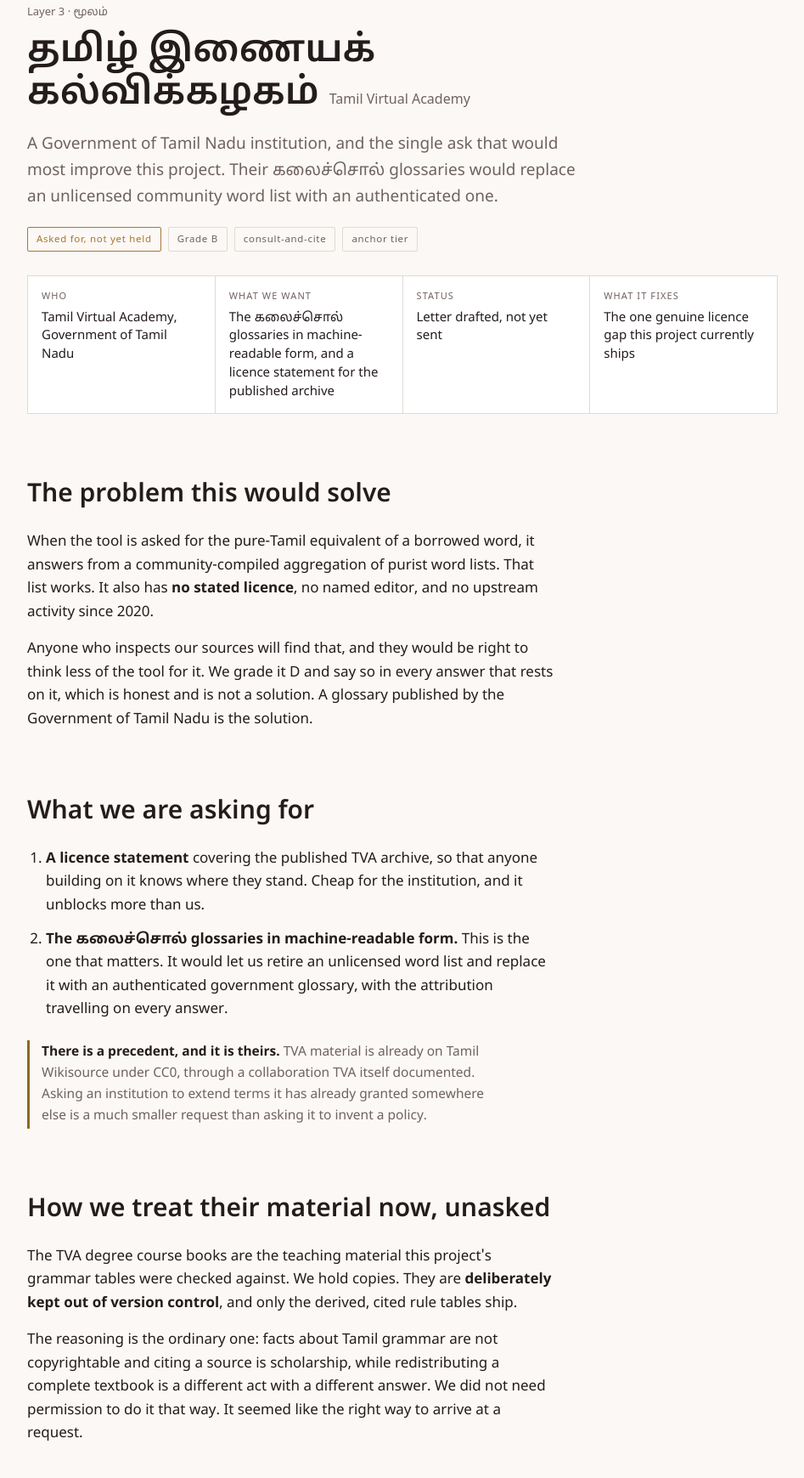
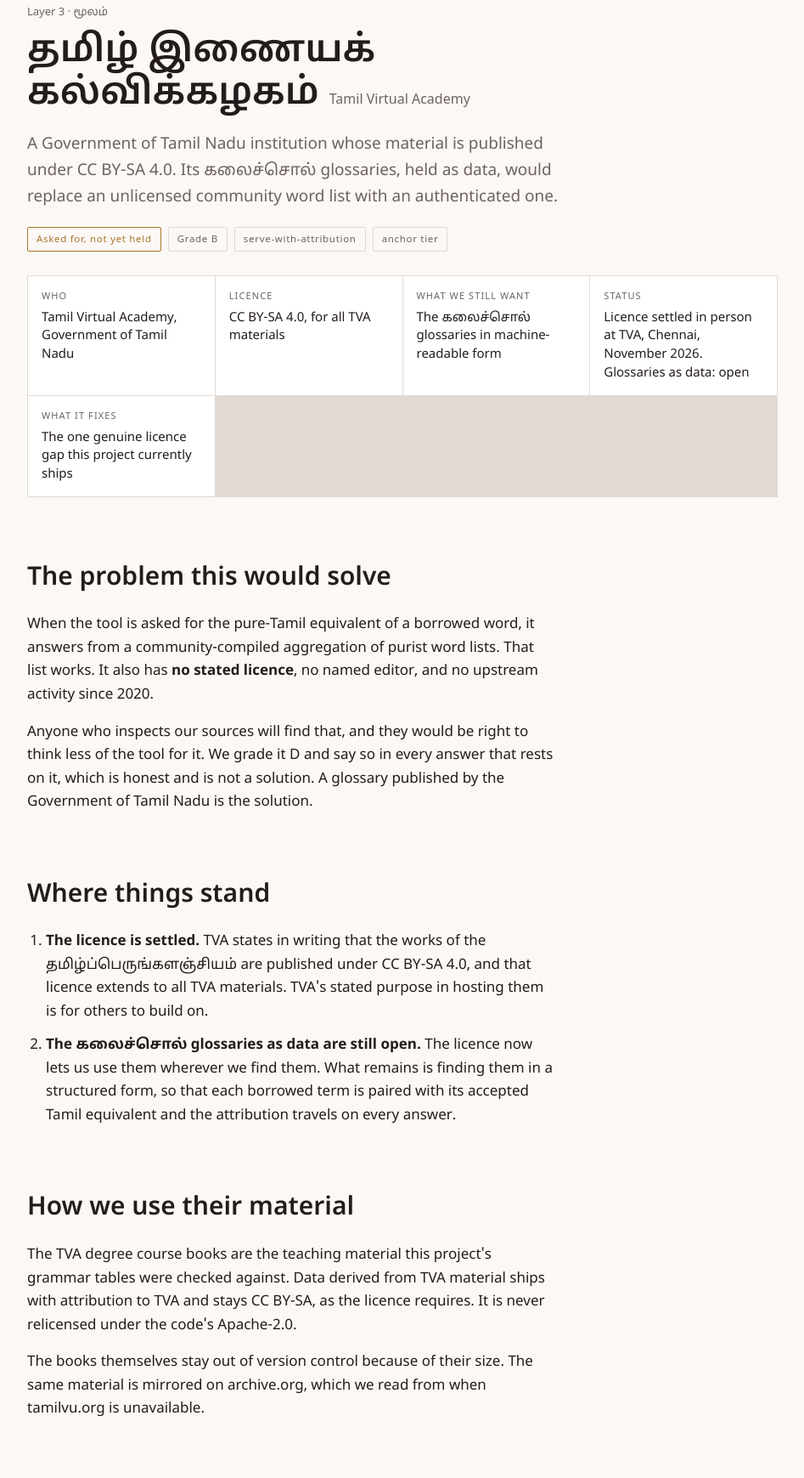
Before and after one commit to ief-global/thamizh-ai, an Astro site: page /sources/tva in a window 1280 px wide. Shown: the part 101-1840 px from the top of the page at 85% size, without its empty margins (166-1113 px from the left). Built offline with nearby package versions, Linux system fonts and the light colour scheme; Astro itself is replaced by a stand-in of ours.

Commit message:
Show TVA as CC BY-SA 4.0 and carry the post-ruling figures
/sources/tva was written around an ask: "Letter drafted, not yet sent". The licence question was
settled in person at TVA, Chennai, in November 2026 (D-021): TVA states CC BY-SA 4.0 in writing for
the works of the தமிழ்ப்பெருங்களஞ்சியம், extended to all TVA materials. The page now says where things
stand: licence settled, the கலைச்சொல் glossaries as data still open. It also says how we use the
material (derived data with attribution, share-alike, never Apache-2.0) and links the reply record
and D-021 in place of the unsent letter. The home page's one-line summary changes to match.

src/data/sources.json is regenerated by scripts/sync-sources.py from the code repo's registry, where
TVA moved to serve-with-attribution.

/status carries the figures after ruling (e), D-022 (பிராகிருதம் is its own class, not வடசொல்):
origin 92/12/2, 270 tests.

```diff
--- a/src/data/sources.json
+++ b/src/data/sources.json
@@ -182,13 +182,13 @@
       "authority": null,
       "tier": "anchor",
       "grade": "B",
-      "licence": "Government of Tamil Nadu / Tamil Virtual Academy — no redistribution grant located.",
+      "licence": "CC BY-SA 4.0 — stated in writing by the Tamil Virtual Academy for the works of the தமிழ்ப்பெருங்களஞ்சியம் (tamilvu.org, கணித்தமிழ்ப் பேரவை page), and extended to all TVA materials (2026-11).",
       "licence_status": "stated",
-      "redistribution": "consult-and-cite",
-      "attribution": "Tamil Virtual Academy கலைச்சொல் glossaries, Government of Tamil Nadu.",
+      "redistribution": "serve-with-attribution",
+      "attribution": "Tamil Virtual Academy (தமிழ் இணையக் கல்விக்கழகம்), Government of Tamil Nadu — கலைச்சொல் glossaries. CC BY-SA 4.0.",
       "pin": "not yet pinned — snapshot is a queued network task",
       "maintenance": "institutionally published; snapshot not yet taken",
-      "notes": "The intended authenticated replacement for S2PT's job. The TVA course books are already treated this way: the ePUBs stay gitignored in the design repo and only derived, cited rule tables ship — facts are not copyrightable and citing the source is scholarship, but the wording is expression.",
+      "notes": "The intended authenticated replacement for S2PT's job. Licence resolved 2026-11-24 (D-021): CC BY-SA 4.0, so TVA-derived data may ship with attribution and stays share-alike, never Apache-2.0. TVA's own servers are unreliable; read from the archive.org mirror (archive.org/details/TamilVirtualAcademy) when tamilvu.org is down.",
       "adapter_status": "stub — raises NotImplementedError",
       "supersession": null
     }
--- a/src/data/status.json
+++ b/src/data/status.json
@@ -4,12 +4,12 @@
   "source": "https://github.com/ief-global/thamizh-mcp-design/blob/main/CODE-STATUS.md",
   "figures": {
     "tools": 9,
-    "tests": 266,
+    "tests": 270,
     "tests_note": "5 skip without a live foma install",
     "sweep_words": 108,
-    "origin_correct": 91,
+    "origin_correct": 92,
     "origin_unknown": 12,
-    "origin_wrong": 3,
+    "origin_wrong": 2,
     "formation_decoded": 26,
     "formation_in_scope": 29,
     "classical_verses": { "tholkappiyam": 1486, "nannul": 462 },
--- a/src/pages/index.astro
+++ b/src/pages/index.astro
@@ -20,7 +20,7 @@ const pages = {
   sources: [
     ['/sources/thamizhimorph', 'The FST we wrap, and the wider Thamizhi suite. The build starts here.'],
     ['/sources/project-madurai', 'The pinned Tholkappiyam and Nannūl every claim quotes.'],
-    ['/sources/tva', 'The கலைச்சொல் glossaries we are asking for.'],
+    ['/sources/tva', 'Its material, under CC BY-SA 4.0, and the கலைச்சொல் glossaries we still need as data.'],
     ['/sources/aalamaram', 'The treebank we have adopted and not yet obtained.'],
     ['/sources/ilakkanam', 'The benchmark we measure ourselves against.'],
     ['/sources/madras-lexicon', 'Closed with a reason, published rather than hidden.'],
--- a/src/pages/sources/tva.astro
+++ b/src/pages/sources/tva.astro
@@ -3,20 +3,22 @@ import SourcePage from '../../layouts/SourcePage.astro';
 ---
 <SourcePage
   title="Tamil Virtual Academy"
-  description="The கலைச்சொல் glossaries we are asking the Tamil Virtual Academy for, and what they would fix."
+  description="The Tamil Virtual Academy's material, published under CC BY-SA 4.0, and the கலைச்சொல் glossaries we still need as data."
   registryKey="kalaichol"
   tamil="தமிழ் இணையக் கல்விக்கழகம்"
   english="Tamil Virtual Academy"
   state="asked-for"
-  lede="A Government of Tamil Nadu institution, and the single ask that would most improve this project. Their கலைச்சொல் glossaries would replace an unlicensed community word list with an authenticated one."
+  lede="A Government of Tamil Nadu institution whose material is published under CC BY-SA 4.0. Its கலைச்சொல் glossaries, held as data, would replace an unlicensed community word list with an authenticated one."
   facts={[
     { label: 'Who', value: 'Tamil Virtual Academy, Government of Tamil Nadu' },
-    { label: 'What we want', value: 'The கலைச்சொல் glossaries in machine-readable form, and a licence statement for the published archive' },
-    { label: 'Status', value: 'Letter drafted, not yet sent' },
+    { label: 'Licence', value: 'CC BY-SA 4.0, for all TVA materials' },
+    { label: 'What we still want', value: 'The கலைச்சொல் glossaries in machine-readable form' },
+    { label: 'Status', value: 'Licence settled in person at TVA, Chennai, November 2026. Glossaries as data: open' },
     { label: 'What it fixes', value: 'The one genuine licence gap this project currently ships' },
   ]}
   derivesFrom={[
-    { label: 'the drafted letter', href: 'https://github.com/ief-global/thamizh-mcp-design/blob/main/sources/correspondence/2026-08-08-tamil-virtual-academy.md' },
+    { label: 'the reply record', href: 'https://github.com/ief-global/thamizh-mcp-design/blob/main/sources/correspondence/2026-11-tamil-virtual-academy-reply.md' },
+    { label: 'DECISIONS.md D-021', href: 'https://github.com/ief-global/thamizh-mcp-design/blob/main/DECISIONS.md' },
     { label: 'DECISIONS.md D-017', href: 'https://github.com/ief-global/thamizh-mcp-design/blob/main/DECISIONS.md' },
   ]}
 >
@@ -35,37 +37,32 @@ import SourcePage from '../../layouts/SourcePage.astro';
   </section>
 
   <section>
-    <h2>What we are asking for</h2>
+    <h2>Where things stand</h2>
     <ol class="asks">
       <li>
-        <b>A licence statement</b> covering the published TVA archive, so that anyone building on it
-        knows where they stand. Cheap for the institution, and it unblocks more than us.
+        <b>The licence is settled.</b> TVA states in writing that the works of the
+        <span class="ta">தமிழ்ப்பெருங்களஞ்சியம்</span> are published under CC BY-SA 4.0, and that licence
+        extends to all TVA materials. TVA's stated purpose in hosting them is for others to build on.
       </li>
       <li>
-        <b>The <span class="ta">கலைச்சொல்</span> glossaries in machine-readable form.</b> This is the
-        one that matters. It would let us retire an unlicensed word list and replace it with an
-        authenticated government glossary, with the attribution travelling on every answer.
+        <b>The <span class="ta">கலைச்சொல்</span> glossaries as data are still open.</b> The licence now
+        lets us use them wherever we find them. What remains is finding them in a structured form,
+        so that each borrowed term is paired with its accepted Tamil equivalent and the attribution
+        travels on every answer.
       </li>
     </ol>
-    <p class="note">
-      <b>There is a precedent, and it is theirs.</b> TVA material is already on Tamil Wikisource under
-      CC0, through a collaboration TVA itself documented. Asking an institution to extend terms it has
-      already granted somewhere else is a much smaller request than asking it to invent a policy.
-    </p>
   </section>
 
   <section>
-    <h2>How we treat their material now, unasked</h2>
+    <h2>How we use their material</h2>
     <p>
       The TVA degree course books are the teaching material this project's grammar tables were checked
-      against. We hold copies. They are <b>deliberately kept out of version control</b>, and only the
-      derived, cited rule tables ship.
+      against. Data derived from TVA material ships with attribution to TVA and stays CC BY-SA, as the
+      licence requires. It is never relicensed under the code's Apache-2.0.
     </p>
     <p>
-      The reasoning is the ordinary one: facts about Tamil grammar are not copyrightable and citing a
-      source is scholarship, while redistributing a complete textbook is a different act with a
-      different answer. We did not need permission to do it that way. It seemed like the right way to
-      arrive at a request.
+      The books themselves stay out of version control because of their size. The same material is
+      mirrored on archive.org, which we read from when tamilvu.org is unavailable.
     </p>
   </section>
 
```
